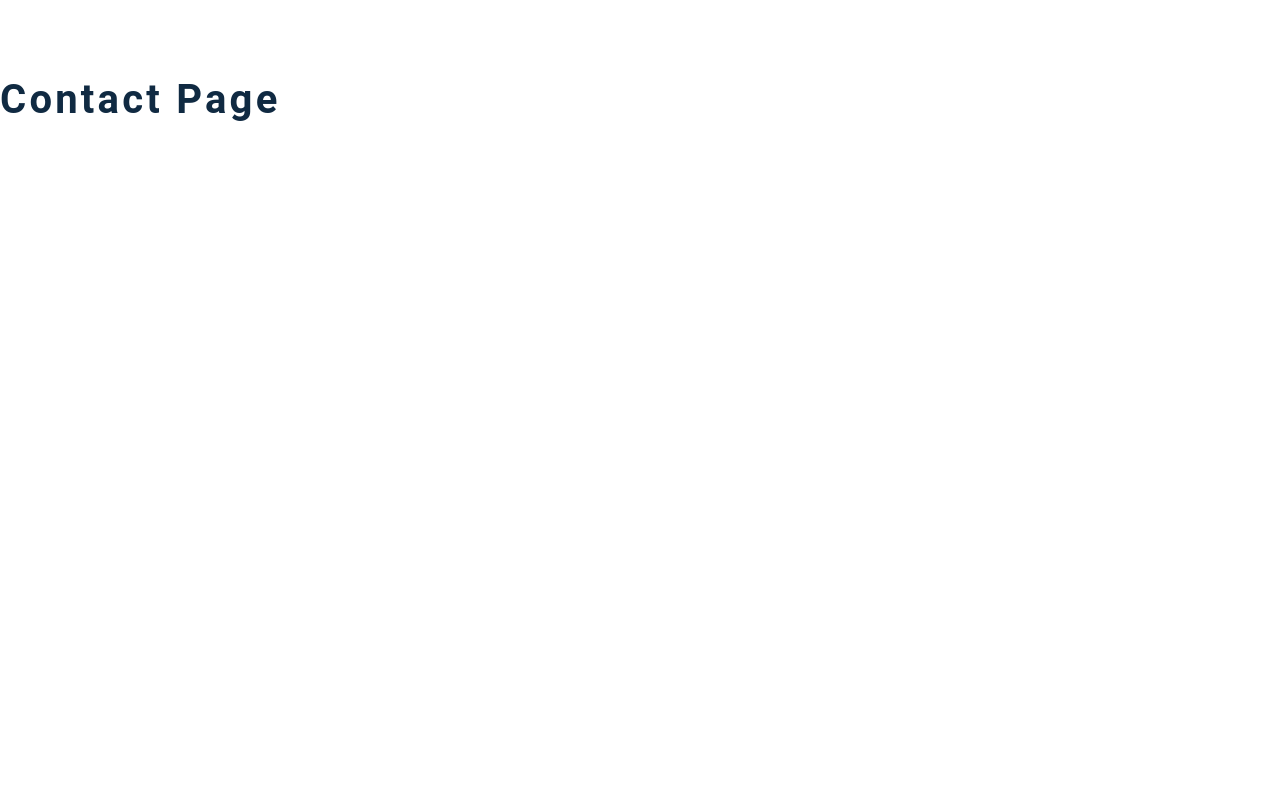
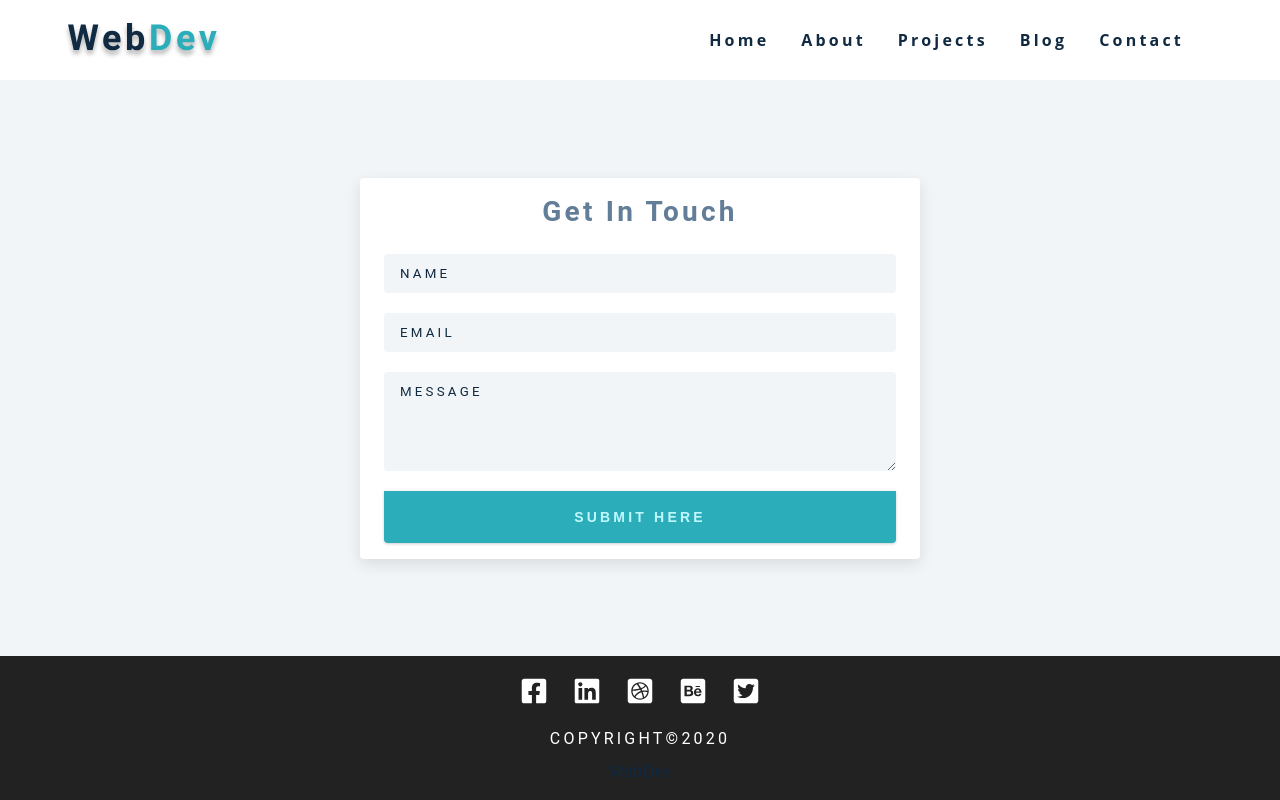
Before and after one commit to ryanhuangdev/portfolio, a Gatsby site: page /contact in a window 1280 px wide. Built offline with nearby package versions, Linux system fonts and the light colour scheme; Gatsby itself is replaced by a stand-in of ours.

Commit message:
contact us page

```diff
--- a/src/pages/contact.js
+++ b/src/pages/contact.js
@@ -1,8 +1,36 @@
-import React from "react"
-import Layout from "../components/Layout"
+import React from "react";
+import Layout from "../components/Layout";
 
 const contact = () => {
-  return <h2>contact page</h2>
-}
+  return (
+    <Layout>
+      <section className="contact-page">
+        <article className="contact-form">
+          <h3>get in touch</h3>
+          <form action="https://formspree.io/f/xjvpeeqv" method="POST">
+            <div className="form-group">
+              <input type="text" placeholder="name" name='name' className="form-control" />
+              <input
+                type="email"
+                name='email'
+                placeholder="email"
+                className="form-control"
+              />
+              <textarea
+                name="message"
+                rows="5"
+                placeholder="message"
+                className="form-control"
+              />
+              <button type="submit" className="submit-btn btn">
+                submit here
+              </button>
+            </div>
+          </form>
+        </article>
+      </section>
+    </Layout>
+  );
+};
 
-export default contact
+export default contact;
```
